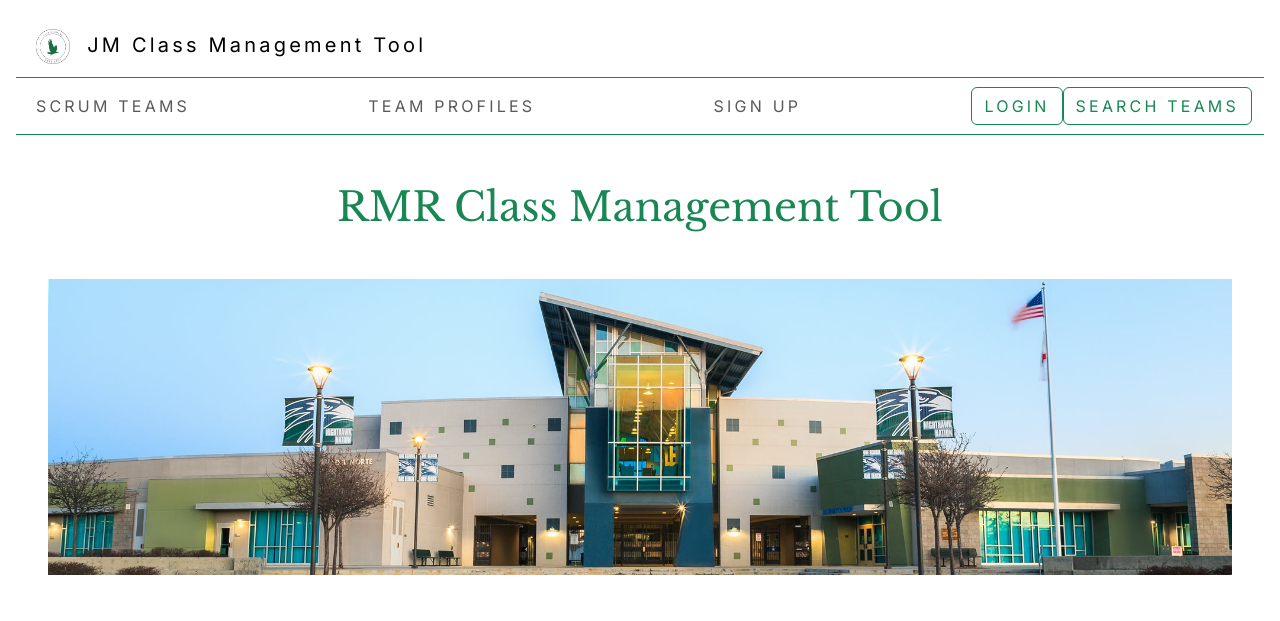
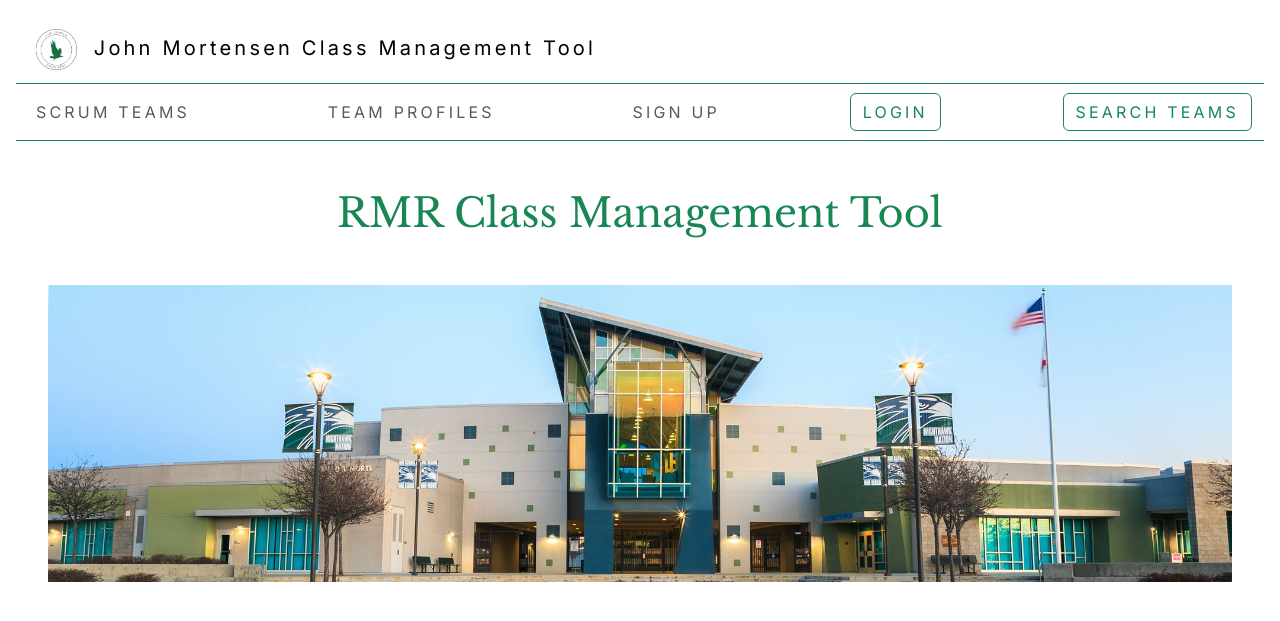
Before and after one commit to saumyapalk23/codingprojfontend, a Jekyll site: the page built from index.md, in a window 1280 px wide. Shown: the top 621 px of the page. Built offline with Jekyll 4.4.1, drawn with Linux system fonts in a browser that asks for light colours; our own code applies the rules of GitHub Pages for plain Markdown files; the repository's description, which GitHub fills in, is left out.

Commit message:
fixLogin

```diff
--- a/_includes/nav.html
+++ b/_includes/nav.html
@@ -7,7 +7,7 @@
   <div class="container-fluid">
     <a class="navbar-brand" href="{{ site.baseurl }}/">
       <img src="./assets/images/logo.png" alt="Logo" width="4%" height="4%" class="d-inline-block align-text-middle mx-2">
-      JM Class Management Tool
+      John Mortensen Class Management Tool
     </a>
     <div id="state">
       <!-- login or logout -->
@@ -36,7 +36,11 @@
           <a class="nav-link" href="{{ site.baseurl }}/signup">SIGN UP</a>
         </li>
       </ul>
-      <a class="btn btn-outline-success text-nowrap" href="{{ site.baseurl }}/login">LOGIN</a>
+      <ul class="navbar-nav me-auto mb-1 mb-lg-0">
+        <li class="nav-item">
+          <a class="btn btn-outline-success text-nowrap" href="{{ site.baseurl }}/login">LOGIN</a>
+        </li>
+      </ul>
       <a class="btn btn-outline-success text-nowrap" href="{{ site.baseurl }}/search">SEARCH TEAMS</a>
     </div>
   </div>
```
